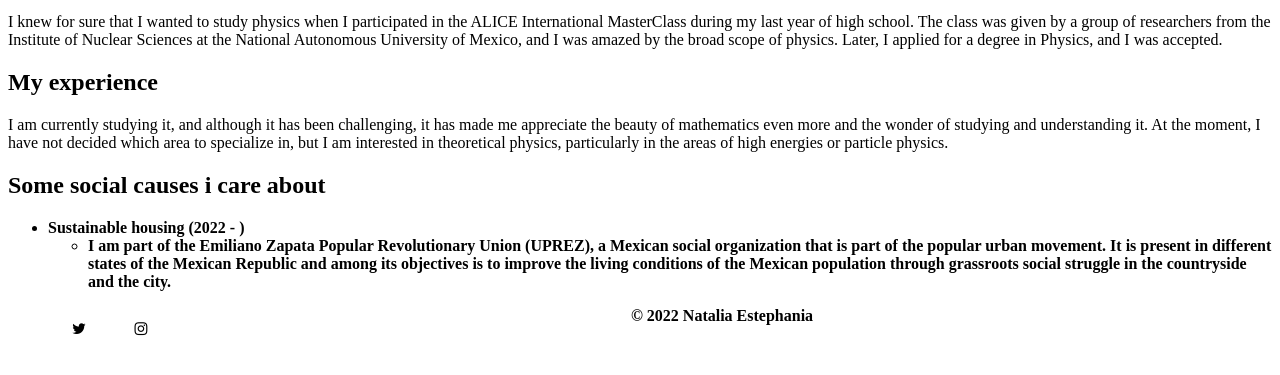
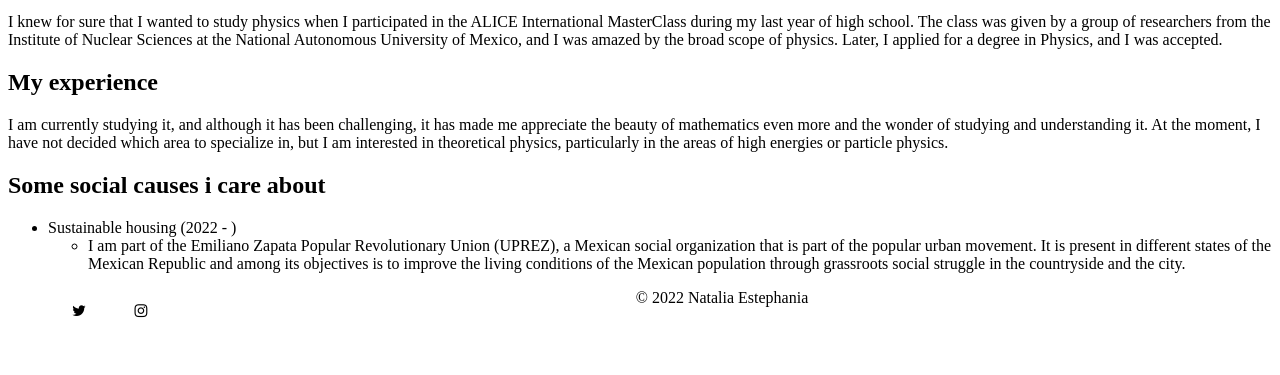
Before and after one commit to enataliadiaz/natali.github.io, a plain HTML site: page aboutme.html in a window 1280 px wide. Shown: the part 145-520 px from the top of the page. Drawn offline with Linux system fonts and the light colour scheme.

Commit message:
Update aboutme.html

```diff
--- a/aboutme.html
+++ b/aboutme.html
@@ -39,10 +39,10 @@
  <h2>Some social causes i care about</h2>
   <p>
     <ul>
-   <li><b> Sustainable housing (2022 - )</li>
+   <li> Sustainable housing (2022 - )</li>
     <ul>
-      <li>I am part of the Emiliano Zapata Popular Revolutionary Union (UPREZ), a Mexican social organization that is part of the popular urban movement. It is present in different states of the Mexican Republic and among its objectives is to improve the living conditions of the Mexican population through grassroots social struggle in the countryside and the city.</li>
-      </ul>
+    <li>I am part of the Emiliano Zapata Popular Revolutionary Union (UPREZ), a Mexican social organization that is part of the popular urban movement. It is present in different states of the Mexican Republic and among its objectives is to improve the living conditions of the Mexican population through grassroots social struggle in the countryside and the city.</li>
+     </ul>
   </p>
 
   <!-- Footer -->
```
